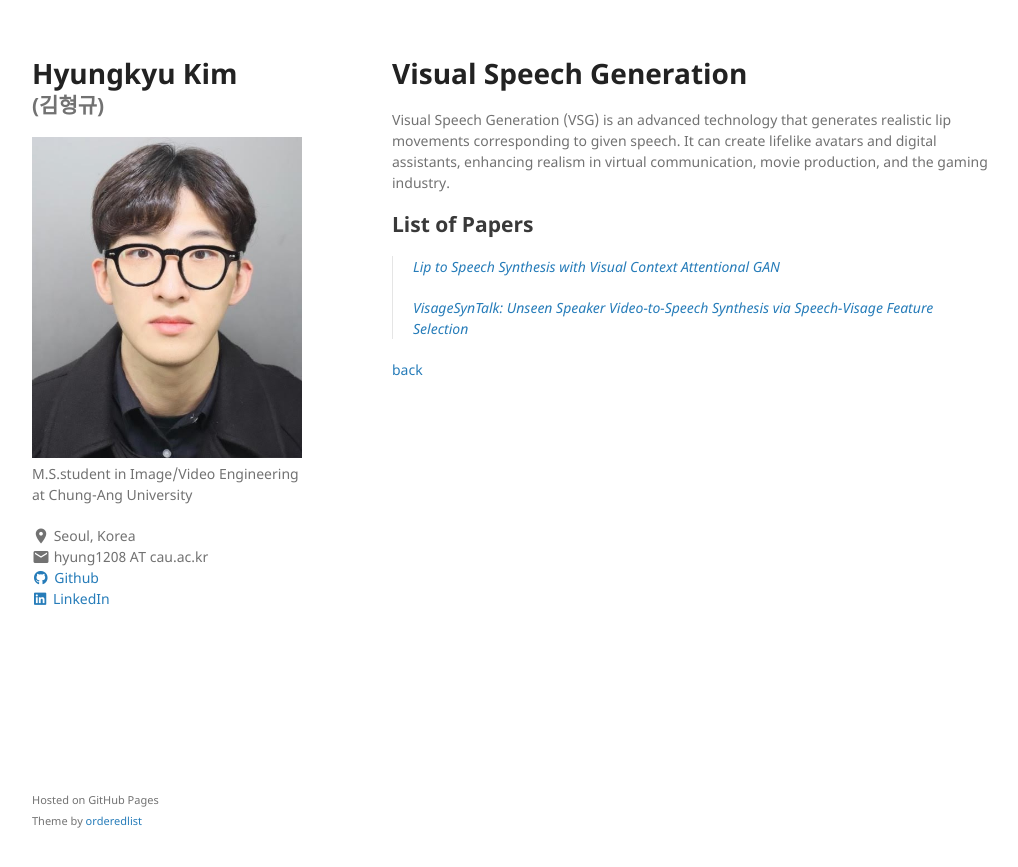
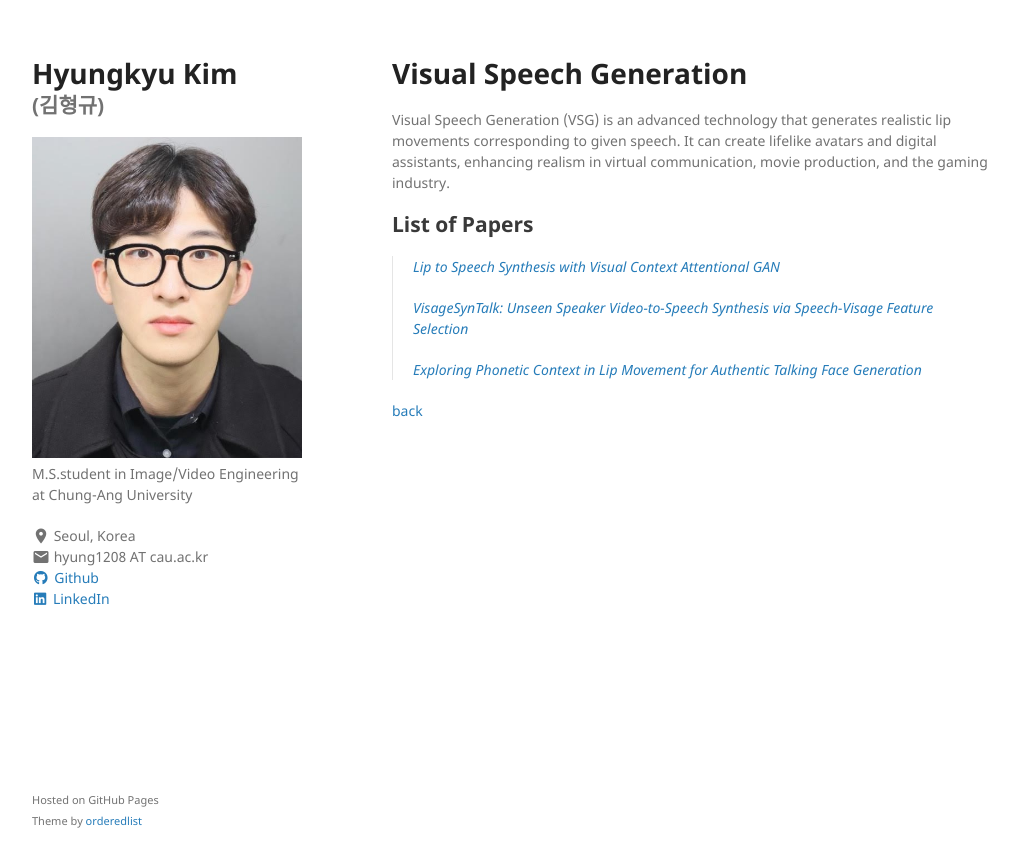
Before and after one commit to kimhyungkyu-1208/HYUNG-KYU-KIM, a Jekyll site: the page built from another_pages/Visual_Speech_Generation.md, in a window 1280 px wide. Shown: the top 867 px of the page, without its empty margins (128-1146 px from the left). Built offline with Jekyll 4.4.1, drawn with Linux system fonts in a browser that asks for light colours; a style sheet for code colours, icons or effects is not loaded; our own code applies the rules of GitHub Pages for plain Markdown files.

Commit message:
231226_Update

```diff
--- a/another_pages/Visual_Speech_Generation.md
+++ b/another_pages/Visual_Speech_Generation.md
@@ -12,6 +12,7 @@ Visual Speech Generation (VSG) is an advanced technology that generates realisti
 >
 > [VisageSynTalk: Unseen Speaker Video-to-Speech Synthesis via Speech-Visage Feature Selection](https://arxiv.org/abs/2206.07458)
 >
-
+> [Exploring Phonetic Context in Lip Movement for Authentic Talking Face Generation](https://arxiv.org/abs/2305.19556)
+>
 
 [back](../index.html)
```
